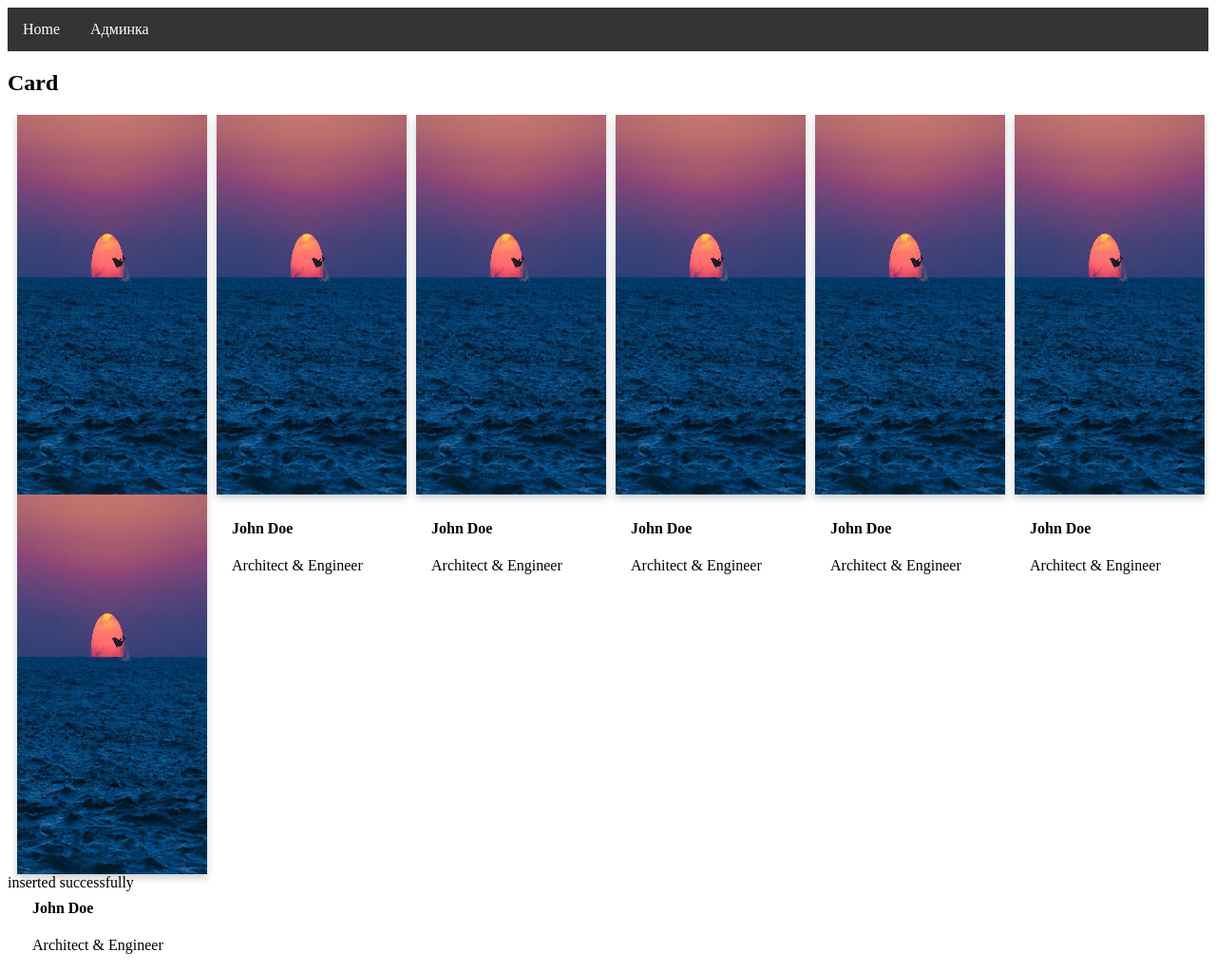
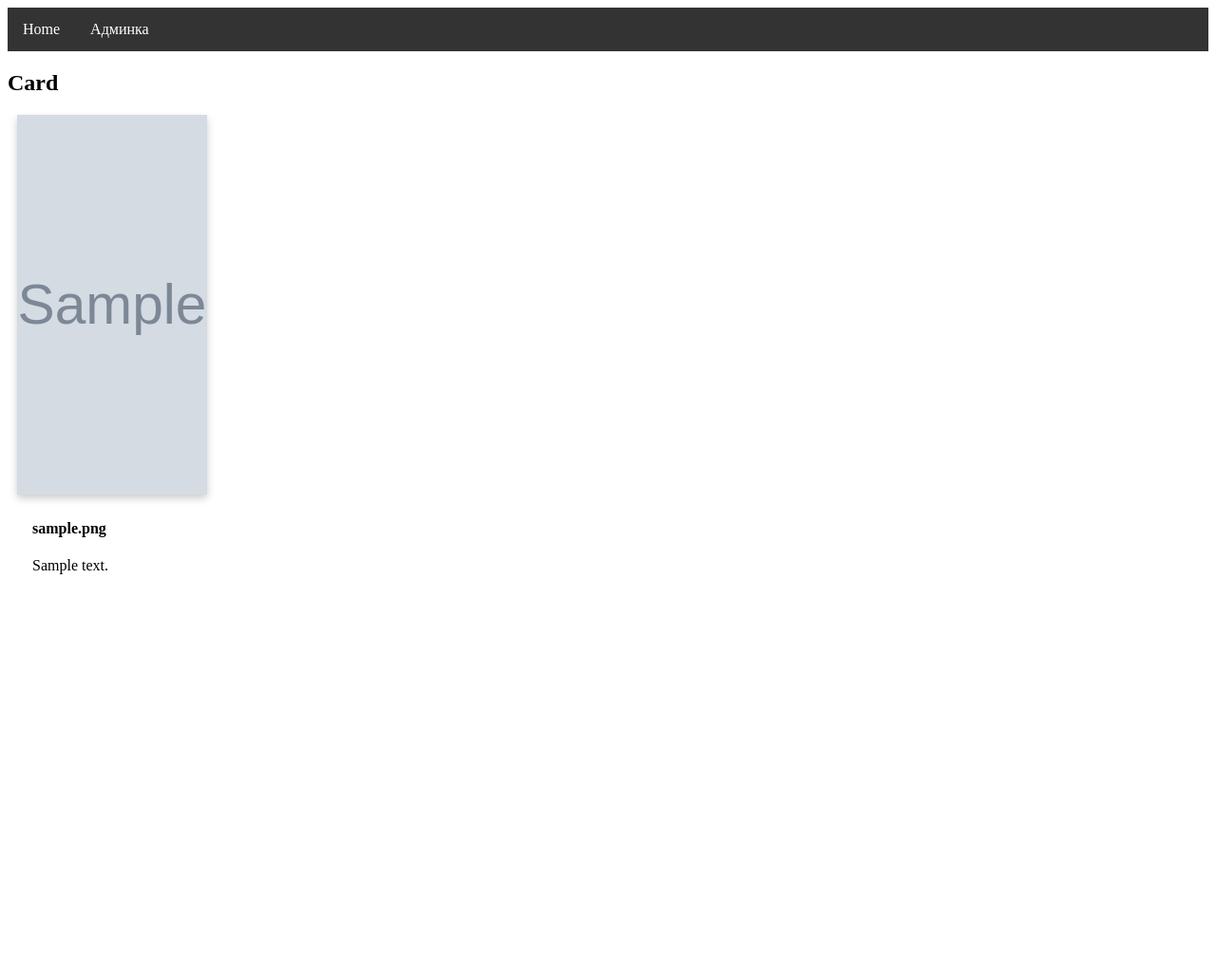
Before and after one commit to magdev22/cards, a PHP site: page / in a window 1280 px wide. Shown: the whole page at 95% size. After the commit the page ends 605 px from the top, so only its background shows below. Run offline with PHP 8.4, Linux system fonts and the light colour scheme; tables that the repository leaves empty or names only in its code hold one stand-in row (values such as "Sample post"); grey boxes marked "Sample" are stand-in pictures; data that the repository does not hold is empty.

Commit message:
сделал read из базы данных

```diff
--- a/admin.php
+++ b/admin.php
@@ -54,12 +54,13 @@
 </body>
 
 <?php
- error_reporting(0);
+//  error_reporting(0);
     include('./db.php');
     $title = $_POST ['title'];
     $descr = $_POST ['descr'];
     $price = $_POST ['price'];
     $img = $_POST ['img'];
+
 
 $sql = "INSERT INTO products (title, descr, price, img) values ('$title' ,'$descr', $price, '$img')";
 
@@ -69,8 +70,6 @@ if ($mysqli->query($sql) === TRUE) {
     echo "Error: " . $mysqli->error;
 }
 
-
-
     ?>
 
 <?php
--- a/db.php
+++ b/db.php
@@ -1,4 +1,6 @@
 <?php
+ error_reporting(0);
+
 $mysqli = new Mysqli();
 $mysqli->connect("localhost","root","", "cards");
 
--- a/index.php
+++ b/index.php
@@ -64,6 +64,7 @@
 </head>
 
 <body>
+
     <ul>
         <li><a class="active" href="#home">Home</a></li>
         <li><a href="#news">Админка</a></li>
@@ -72,76 +73,25 @@
 
 
     <h2>Card</h2>
-    <div class="cards">
+
+<?php
+  include('db.php');
+$sql = "SELECT * FROM products";
+$products = $mysqli->query($sql);
+
+foreach($products as $product){
+?>
+
         <div class="card">
-            <img class="img" src="1.jpg" alt="Avatar">
+            <img class="img" src="<?php echo $product['img']?>" alt="Avatar">
             <div class="container">
-                <h4><b>John Doe</b></h4>
-                <p>Architect & Engineer</p>
-            </div>
-        </div>
-        <div class="card">
-            <img class="img" src="1.jpg" alt="Avatar">
-            <div class="container">
-                <h4><b>John Doe</b></h4>
-                <p>Architect & Engineer</p>
-            </div>
-        </div>
-        <div class="card">
-            <img class="img" src="1.jpg" alt="Avatar">
-            <div class="container">
-                <h4><b>John Doe</b></h4>
-                <p>Architect & Engineer</p>
-            </div>
-        </div>
-        <div class="card">
-            <img class="img" src="1.jpg" alt="Avatar">
-            <div class="container">
-                <h4><b>John Doe</b></h4>
-                <p>Architect & Engineer</p>
-            </div>
-        </div>
-        <div class="card">
-            <img class="img" src="1.jpg" alt="Avatar">
-            <div class="container">
-                <h4><b>John Doe</b></h4>
-                <p>Architect & Engineer</p>
-            </div>
-        </div>
-        <div class="card">
-            <img class="img" src="1.jpg" alt="Avatar">
-            <div class="container">
-                <h4><b>John Doe</b></h4>
-                <p>Architect & Engineer</p>
-            </div>
-        </div>
-        <div class="card">
-            <img class="img" src="1.jpg" alt="Avatar">
-            <div class="container">
-                <h4><b>John Doe</b></h4>
-                <p>Architect & Engineer</p>
+                <h4><b> <?php echo $product['img']?></b></h4>
+                <p><?php echo $product['descr']?></p>
             </div>
         </div>
     </div>
-
-    <?php
-    include('./db.php');
-    $title = $_POST ['title'];
-    $descr = $_POST ['descr'];
-    $price = $_POST ['price'];
-    $img = $_POST ['img'];
-
-$sql = "INSERT INTO products (title, descr, price, img) values ('$title' ,'$descr', $price, '$img')";
-
-if ($mysqli->query($sql) === TRUE) {
-    echo "inserted successfully";
-} else {
-    echo "Error: " . $mysqli->error;
-}
-
-
-
-    ?>
+ <?php }
+?>
 </body>
 
 </html>
```
